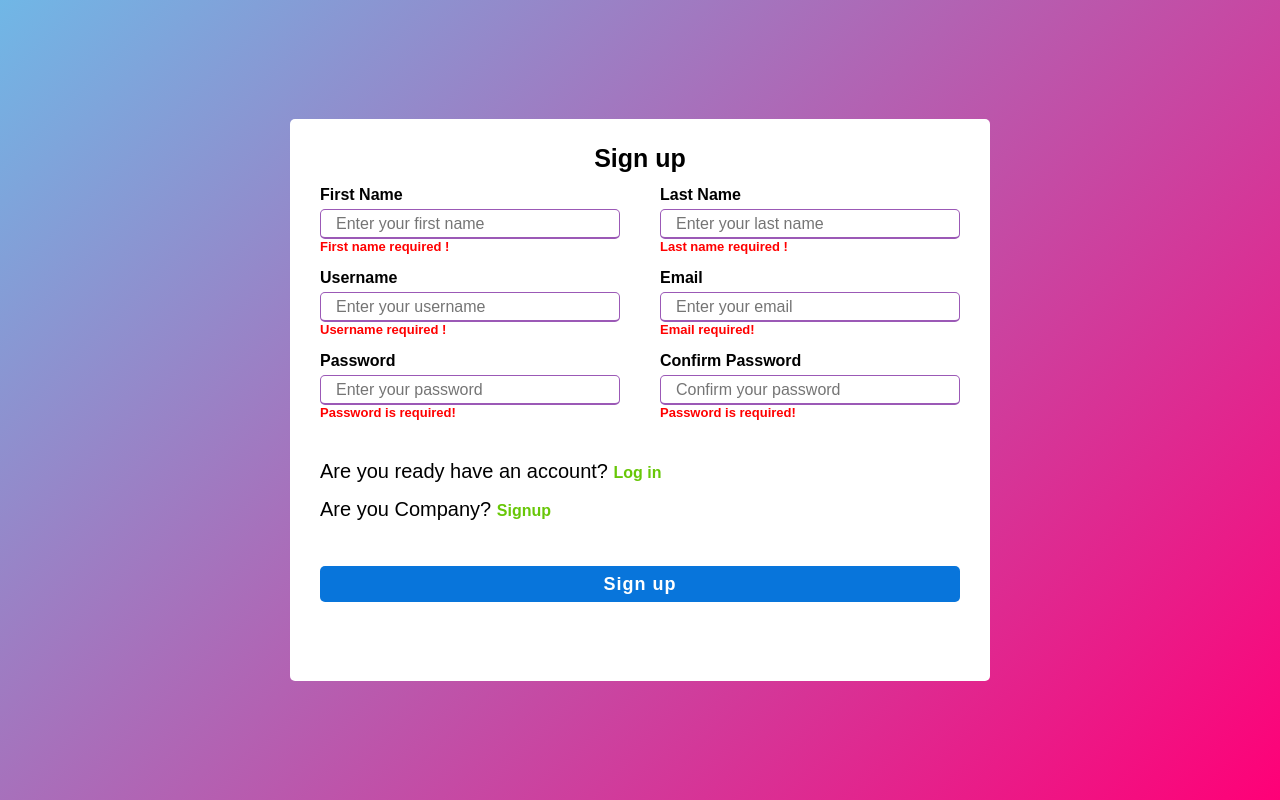
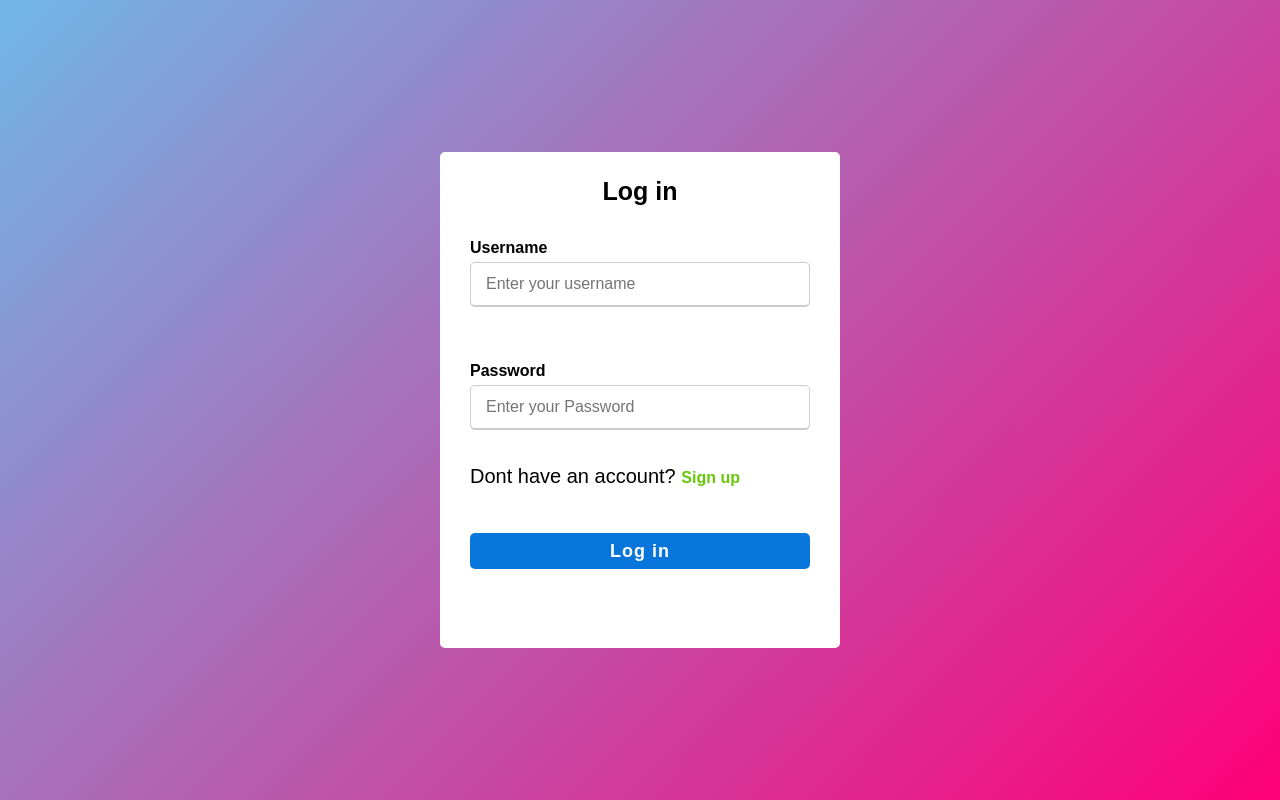
Before and after one commit to combinator4001/combinator-front, a React (Create React App) app: page / in a window 1280 px wide. Shown: the top 800 px of the page. Built offline with nearby package versions, Linux system fonts and the light colour scheme.

Commit message:
Setup Routers and make 404 not found page

```diff
--- a/package.json
+++ b/package.json
@@ -10,6 +10,7 @@
     "react": "^17.0.2",
     "react-dom": "^17.0.2",
     "react-redux": "^7.2.6",
+    "react-router-dom": "^5.3.0",
     "react-scripts": "4.0.3",
     "redux": "^4.1.2",
     "web-vitals": "^1.1.2"
--- a/src/App.js
+++ b/src/App.js
@@ -2,30 +2,33 @@ import Login from './component/Login/Login';
 import './App.css';
 import React  from 'react';
 import {useSelector } from 'react-redux';
-import {login, selectuser} from './features/userSlice';
+import {login, selectuser, signUp} from './features/userSlice';
+import { BrowserRouter as Router, Route, Link } from "react-router-dom";
 import FormSignup from "./component/Sign Up/FormSignup";
-
-//import {signUp} from './actions/index';
 import Logout from './component/Logout/Logout';
 import ForgetPass from './component/ForgetPass/ForgetPass'
+import Notfound from './component/Notfound/Notfound'
 import FormSignupCompany from './component/SignUpCompany/FormSignupCompany';
 
 const App =()=> {
   const user = useSelector(selectuser);
-  /*return (<div>
-    {user ? <Logout /> :<Login />}
-  </div> )*/
 
-  //return (<FormSignup /> )
-  return (<FormSignup/> )
+
+  return (
+
+  <Router>
+    <div>
+      <switch>
+        <Route exact path="/" component={Login} />
+        <Route path="/FormSignup" component={FormSignup} />
+        <Route path="/signupcompany" component={FormSignupCompany} />
+        <Route path="/forgetpassword" component={ForgetPass} />
+        <Route component={Notfound} />
+
+      </switch>
+    </div>
+  </Router>
+    )
 }
 
-/*class App extends React.Component{
-
-  render() {
-     return <Login />
-    //return <FormSignup />
-  }
-}*/
-
 export default App;
--- a/src/component/Login/Login.js
+++ b/src/component/Login/Login.js
@@ -3,6 +3,7 @@ import './Login.css';
 import {useSelector , useDispatch} from 'react-redux';
 import {login} from '../../features/userSlice'
 import url from '../../variables';
+import { BrowserRouter as Router, Route, Link } from "react-router-dom";
 //import {login} from '../../actions/index';
 //import {signUp} from '../../actions/index';
 
@@ -78,7 +79,8 @@ const Login =() => {
             <div className="choose-detail1">
                 <div className="login1">
                     <span className="check1">Dont have an account? </span>
-                    <a href="#">Sign up</a>
+                    <Link to="/FormSignup">Sign up</Link>
+
                 </div>
             </div>
             <div className="button1">
@@ -92,28 +94,6 @@ const Login =() => {
     </>
   );
 }
-/*function required(){
-  const username = document.forms["mainForm"]["username"].value;
-  const pass = document.forms["mainForm"]["pass"].value;
-  if(username ==""||pass=="")
-  {
-    alert("Please input a Value");
-    return false;
-  }
-  else
-  {
-    alert('Code has accepted : you can try another');
-    return true;
-  }
 
-  /*if(document. getElementById("pass"). value == null ||document. getElementById("pass"). value == " " ||document. getElementById("username"). value == null ||document. getElementById("username"). value == " ")
-  {
-  alert("empty")
-  return false;
-  }else{
-    return true;
-  }
-
-}*/
 
 export default Login;
--- /dev/null
+++ b/src/component/Notfound/Notfound.css
@@ -0,0 +1,129 @@
+.main_body1{
+  display: flex;
+  flex-direction: column;
+  height: 100vh;
+  justify-content: center;
+  align-items: center;
+  padding: 10px;
+  background: linear-gradient(135deg,#70b7e6,rgb(255, 0, 119));
+}
+.container1
+{
+  max-width: 400Px;
+  width: 100%;
+  background: #fff;
+  padding: 25px 30px;
+  border-radius: 5px;
+}
+.container1 .title1
+{
+  font-size:25px;
+  font-weight: bold;
+
+  text-align: center;
+  position: relative;
+}
+.container1 form .user-details1
+{
+  display:flex;
+  flex-direction: column;
+  align-items: center;
+
+  margin: 13px 0 0 0;
+}
+.container1 form .user-details1 .input-box1
+{
+   width: 100%;
+   margin-bottom: 15px;
+}
+.container1 form .user-details1 .input-box1 .details1
+{
+  display: block;
+  font-weight:bold;
+  margin-top: 20px;
+  margin-bottom: 5px;
+
+}
+.container1 form .user-details1 .input-box1 input{
+  font-size: 16px;
+  height: 45px;
+  width: 100%;
+  margin-bottom: 20px;
+  outline: none;
+  border-radius: 5px;
+  border:1px solid #ccc;
+  border-bottom-width: 2px;
+  transition: all 0.3s ease;
+  padding-left:15px
+}
+.container1 form .user-details1 .input-box1 input:focus,
+.container1 form .user-details1 .input-box1 input:valid
+{
+  border-color:#9b59b6
+
+}
+
+
+form .login1 .check1
+{
+
+  font-size: 20px;
+}
+form .login1 a
+{
+  text-decoration: none;
+  color: rgb(104, 199, 8);
+  font-weight: bold;
+}
+form .button1
+{
+  height: 45px;
+  margin:45px 0 ;
+}
+form .button1 input
+{
+  height: 80%;
+  width: 100%;
+  outline:none;
+  color: #fff;
+  border: none;
+  font-size: 18px;
+  font-weight: bold;
+  letter-spacing: 1px;
+  border-radius: 5px;
+  background: rgb(8, 117, 219);
+}
+input:read-only
+{
+  background-color: rgb(190, 190, 190);
+
+}
+form .button1 input:hover{
+  background: rgb(6, 6, 158);
+  transition: all 0.3s ease;
+}
+
+
+@media (max-width: 650px)
+{
+  .container1
+  {
+      max-width: 100%;
+  }
+  .container1 form .user-details1 .input-box1
+  {
+   margin-bottom: 15px;
+   width: 100%;
+  }
+
+  .container1 form .user-details1
+  {
+      max-height: 300px;
+      overflow-y: scroll;
+  }
+
+  .user-details1::-webkit-scrollbar
+  {
+      width: 0;
+  }
+}
--- /dev/null
+++ b/src/component/Notfound/Notfound.js
@@ -0,0 +1,25 @@
+import React , {useState} from 'react';
+import './Notfound.css';
+import {useSelector , useDispatch} from 'react-redux';
+import url from '../../variables';
+import { BrowserRouter as Router, Route, Link } from "react-router-dom";
+
+
+
+const Notfound =() => {
+
+  return (
+    <>
+    <div className="main_body1">
+    <div className="container1">
+        <div className="title1">Sorry,I cant find this page:(</div>
+
+    </div>
+    </div>
+
+    </>
+  );
+}
+
+
+export default Notfound;
--- a/src/component/Sign Up/FormSignup.js
+++ b/src/component/Sign Up/FormSignup.js
@@ -4,6 +4,7 @@ import {signUp} from '../../features/userSlice'
 import './Form.css'
 import validate from './validateInfo'
 import url from '../../variables';
+import { BrowserRouter as Router, Route, Link } from "react-router-dom";
 
 const FormSignup = () => {
     const [isSubmitting, setIsSubmitting] = useState(false);
@@ -172,11 +173,11 @@ const FormSignup = () => {
                 <div className="login">
                     <div className="link">
                     <span className="check">Are you ready have an account? </span>
-                    <a href="#">Log in</a>
+                    <Link to="/">Login page</Link>
                     </div>
                     <div className="link">
                     <span className="check">Are you Company? </span>
-                    <a href="#">Signup</a>
+                    <Link to="/signupcompany">Sign up your Company</Link>
                     </div>
                 </div>
             </div>
--- a/src/component/SignUpCompany/FormSignupCompany.js
+++ b/src/component/SignUpCompany/FormSignupCompany.js
@@ -3,6 +3,8 @@ import {useSelector , useDispatch} from 'react-redux';
 import {signUp} from '../../features/userSlice';
 import validate from './validateInfo';
 import url from '../../variables';
+import { BrowserRouter as Router, Route, Link } from "react-router-dom";
+
 
 const FormSignupCompany = () => {
     const [isSubmitting, setIsSubmitting] = useState(false);
@@ -177,11 +179,11 @@ const FormSignupCompany = () => {
                 <div className="login">
                     <div className="link">
                     <span className="check">Are you ready have an account? </span>
-                    <a href="#">Log in</a>
+                    <Link to="/">Login</Link>
                     </div>
                     <div className="link">
                     <span className="check">Are you user? </span>
-                    <a href="#">Signup</a>
+                    <Link to="/FormSignup">Sign up user</Link>
                     </div>
                 </div>
             </div>
```
Also changed, not shown: src/index.js (+3 -5 lines), 1 other file (tests, documents, lock files or other folders).
